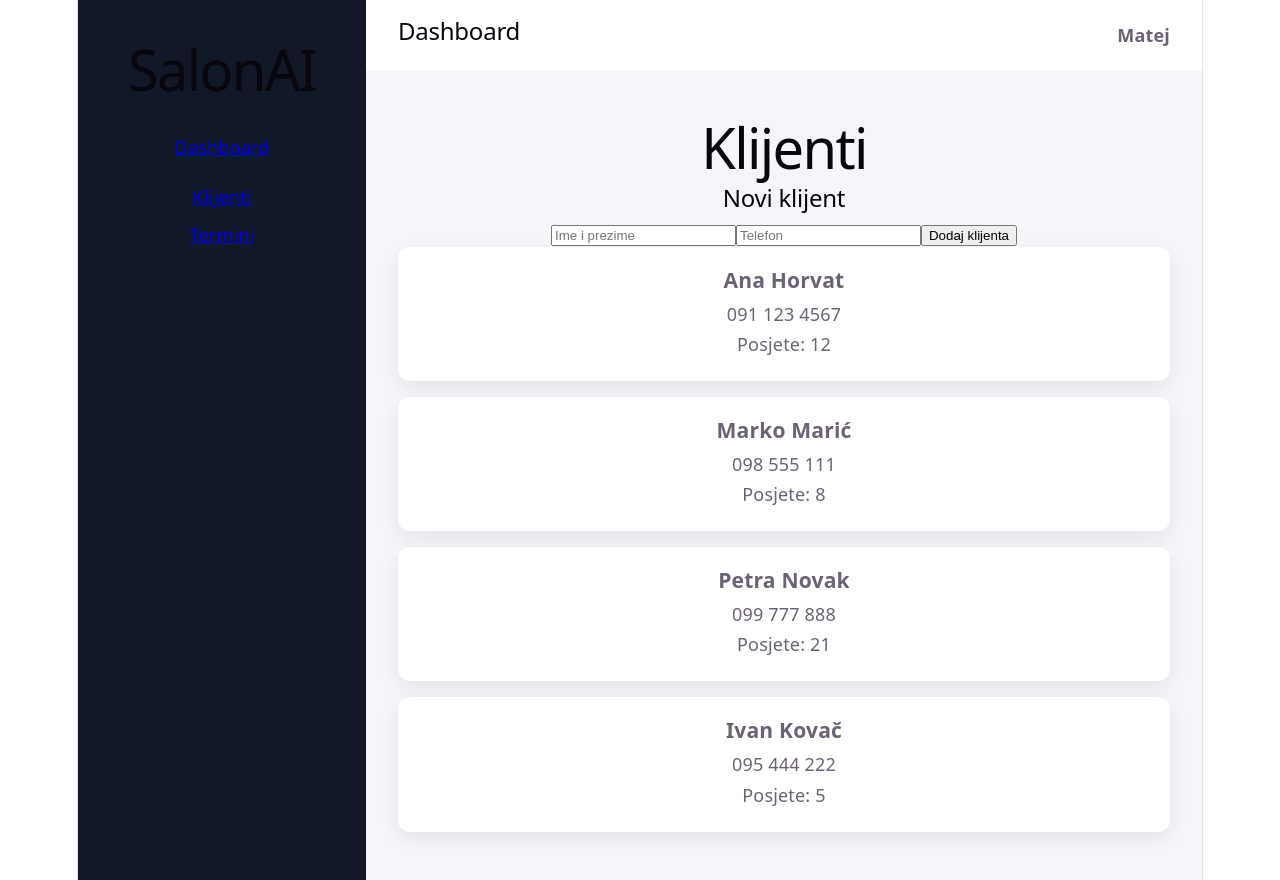
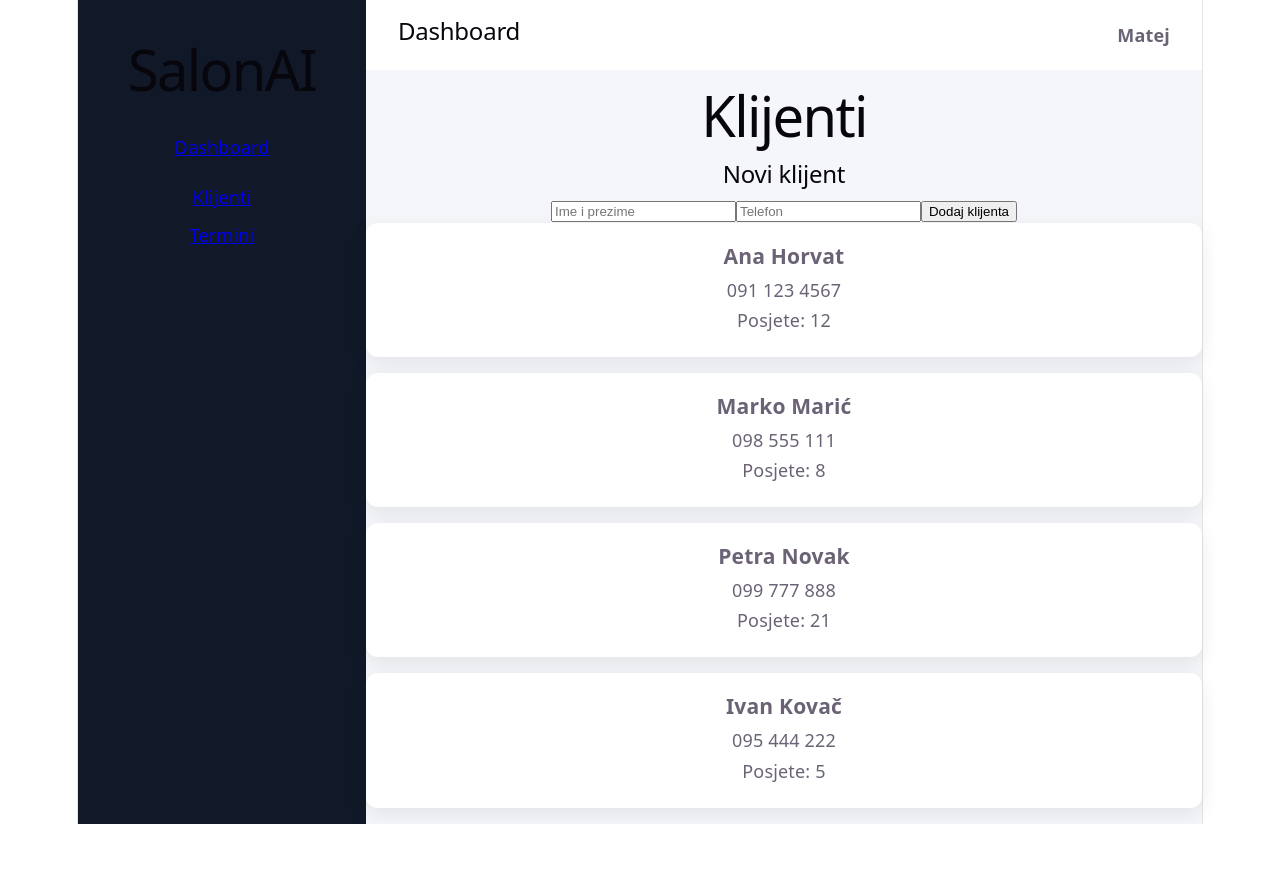
Before and after one commit to Matthoodie/SalonAI, a React (Vite) app in the folder frontend/: page /clients in a window 1280 px wide. After the commit the page ends 824 px from the top, so only its background shows below. Built offline with nearby package versions, Linux system fonts and the light colour scheme.

Commit message:
Refactor clients module structure

```diff
--- a/frontend/src/App.jsx
+++ b/frontend/src/App.jsx
@@ -8,7 +8,7 @@ import { Routes, Route } from 'react-router-dom'
 import Layout from './components/Layout'
 
 import Dashboard from './pages/Dashboard'
-import Clients from './pages/Clients'
+import Clients from './pages/Clients/Clients'
 
 
 function App() {
--- a/frontend/src/styles/clients.css
+++ b/frontend/src/components/ClientCard/ClientCard.css
@@ -1,11 +1,3 @@
-.clients-page {
-  padding: 32px;
-}
-
-.clients-page h1 {
-  margin-bottom: 24px;
-}
-
 .client-card {
   background: white;
   padding: 20px;
--- a/frontend/src/components/ClientCard.jsx
+++ b/frontend/src/components/ClientCard/ClientCard.jsx
@@ -1,3 +1,5 @@
+import './ClientCard.css'
+
 function ClientCard({ client }) {
 
   return (
```
Also changed, not shown: frontend/src/pages/Clients/Clients.jsx (renamed from frontend/src/pages/Clients.jsx, +4 -3 lines), frontend/src/pages/Clients/Clients.css (added).
